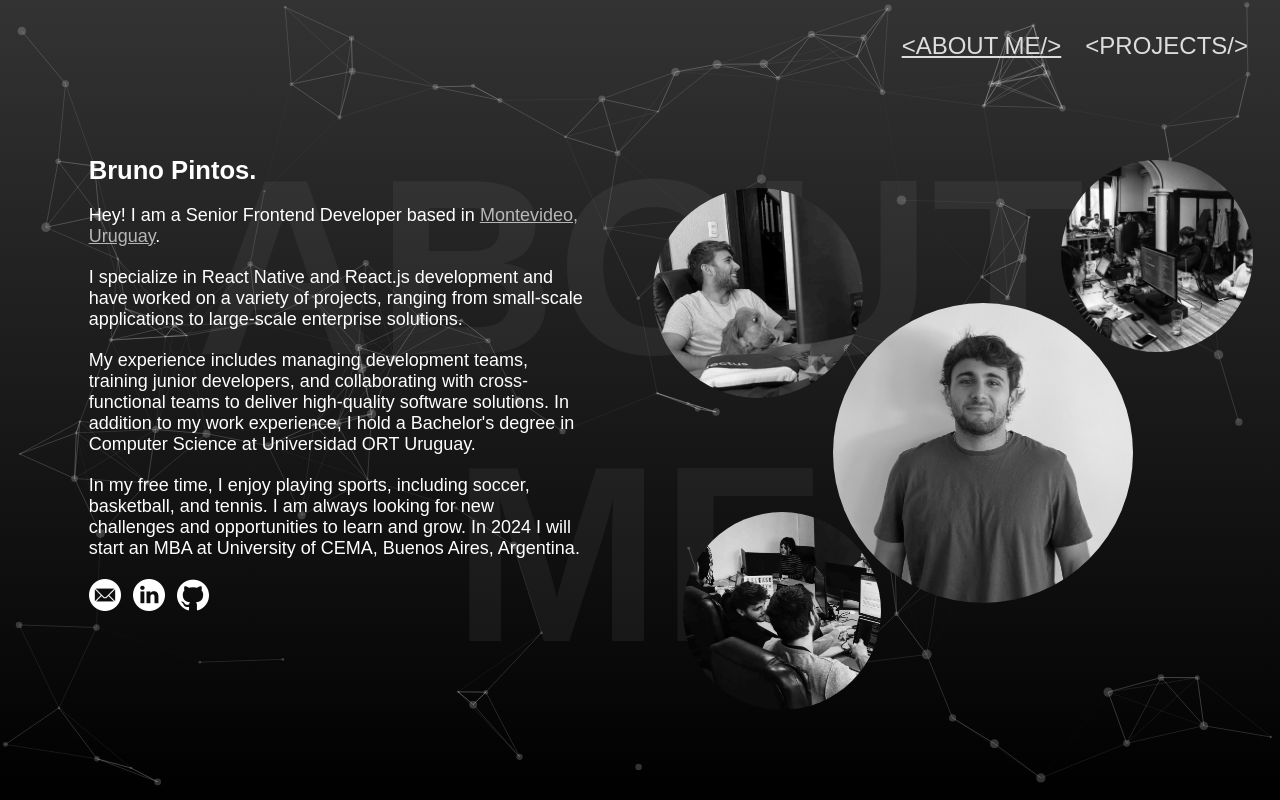
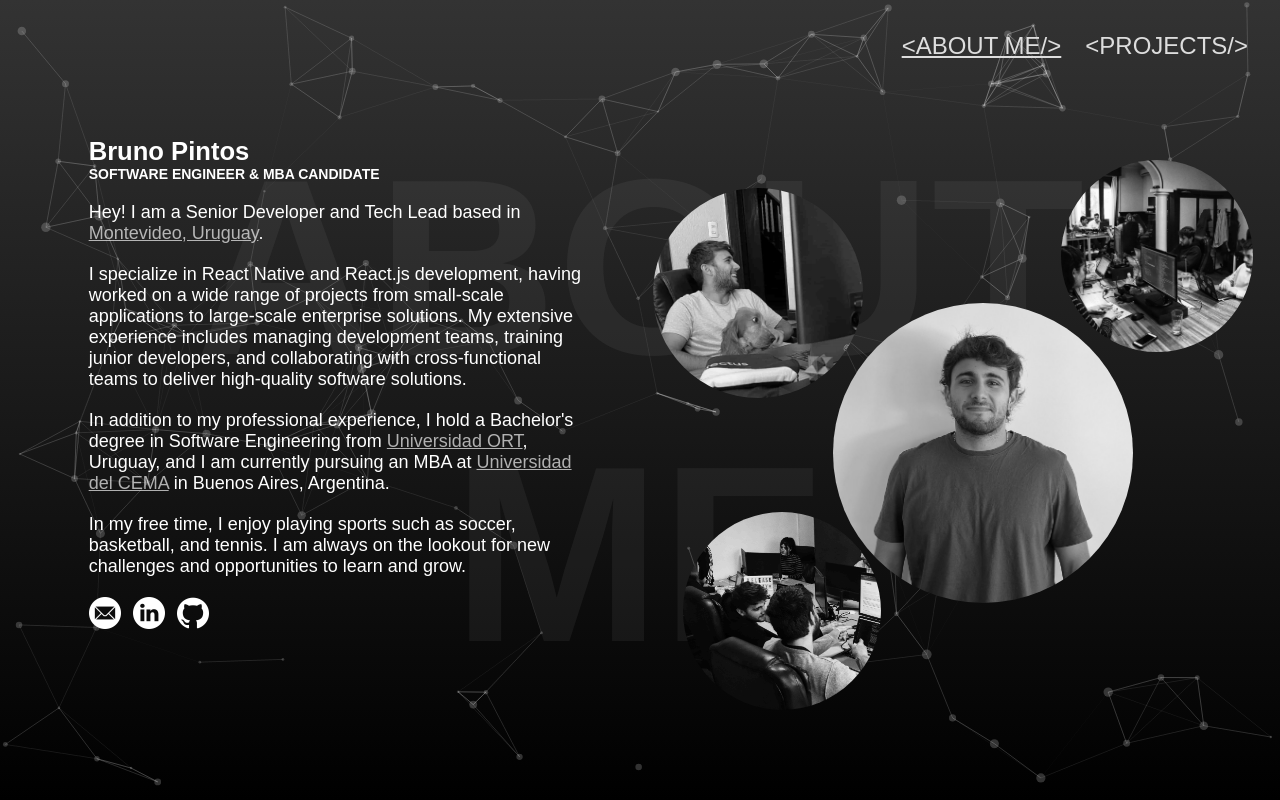
Before and after one commit to brunopintos/brunopintos-website-v2, a React (Create React App) app: page / in a window 1280 px wide. Built offline with nearby package versions, Linux system fonts and the light colour scheme; a web font is replaced by a local one.

Commit message:
edited about and updated projects

```diff
--- a/src/screens/about/index.jsx
+++ b/src/screens/about/index.jsx
@@ -30,10 +30,16 @@ const About = () => (
           className="about-paragraph-title"
           style={Typography.styles.modalParagraph}
         >
-          Bruno Pintos.
+          Bruno Pintos
         </h1>
+        <p
+          className="about-paragraph-subtitle"
+          style={{ ...Typography.styles.modalParagraph, fontSize: 14 }}
+        >
+          SOFTWARE ENGINEER & MBA CANDIDATE
+        </p>
         <p className="about-paragraph" style={Typography.styles.modalParagraph}>
-          Hey! I am a Senior Frontend Developer based in{" "}
+          Hey! I am a Senior Developer and Tech Lead based in{" "}
           <a
             href="https://goo.gl/maps/atxUPxPFbGdjpzmK6"
             target="_blank"
@@ -44,22 +50,29 @@ const About = () => (
           .
         </p>
         <p className="about-paragraph" style={Typography.styles.modalParagraph}>
-          I specialize in React Native and React.js development and have worked
-          on a variety of projects, ranging from small-scale applications to
-          large-scale enterprise solutions.
+          I specialize in React Native and React.js development, having worked
+          on a wide range of projects from small-scale applications to
+          large-scale enterprise solutions. My extensive experience includes
+          managing development teams, training junior developers, and
+          collaborating with cross-functional teams to deliver high-quality
+          software solutions.
         </p>
         <p className="about-paragraph" style={Typography.styles.modalParagraph}>
-          My experience includes managing development teams, training junior
-          developers, and collaborating with cross-functional teams to deliver
-          high-quality software solutions. In addition to my work experience, I
-          hold a Bachelor's degree in Computer Science at Universidad ORT
-          Uruguay.
+          In addition to my professional experience, I hold a Bachelor's degree
+          in Software Engineering from{" "}
+          <a href="https://www.ort.edu.uy/" target="_blank" rel="noreferrer">
+            Universidad ORT
+          </a>
+          , Uruguay, and I am currently pursuing an MBA at{" "}
+          <a href="https://ucema.edu.ar/" target="_blank" rel="noreferrer">
+            Universidad del CEMA
+          </a>{" "}
+          in Buenos Aires, Argentina.
         </p>
         <p className="about-paragraph" style={Typography.styles.modalParagraph}>
-          In my free time, I enjoy playing sports, including soccer, basketball,
-          and tennis. I am always looking for new challenges and opportunities
-          to learn and grow. In 2024 I will start an MBA at University of CEMA,
-          Buenos Aires, Argentina.
+          In my free time, I enjoy playing sports such as soccer, basketball,
+          and tennis. I am always on the lookout for new challenges and
+          opportunities to learn and grow.
         </p>
         <div className="about-social">
           <a
--- a/src/screens/about/styles.css
+++ b/src/screens/about/styles.css
@@ -114,6 +114,13 @@
 .about-paragraph-title {
   z-index: 2;
   font-size: 2vw !important;
+  margin-bottom: 0px;
+}
+
+.about-paragraph-subtitle {
+  z-index: 2;
+  font-weight: bold;
+  font-size: 10px;
   margin-bottom: 20px;
 }
 
--- a/src/utils/projects.js
+++ b/src/utils/projects.js
@@ -45,7 +45,7 @@ const projects = [
         "The CarChat app serves as a powerful tool, enabling users to send and receive quick messages, keeping them updated on various aspects of their vehicles, such as leaving hazards on, flat tires, broken windows, towing alerts, burnt lights, and more.",
     },
     color: "#3EEEB2",
-    year: "Under development...",
+    year: "2023-2024",
   },
   {
     key: 7,
```
